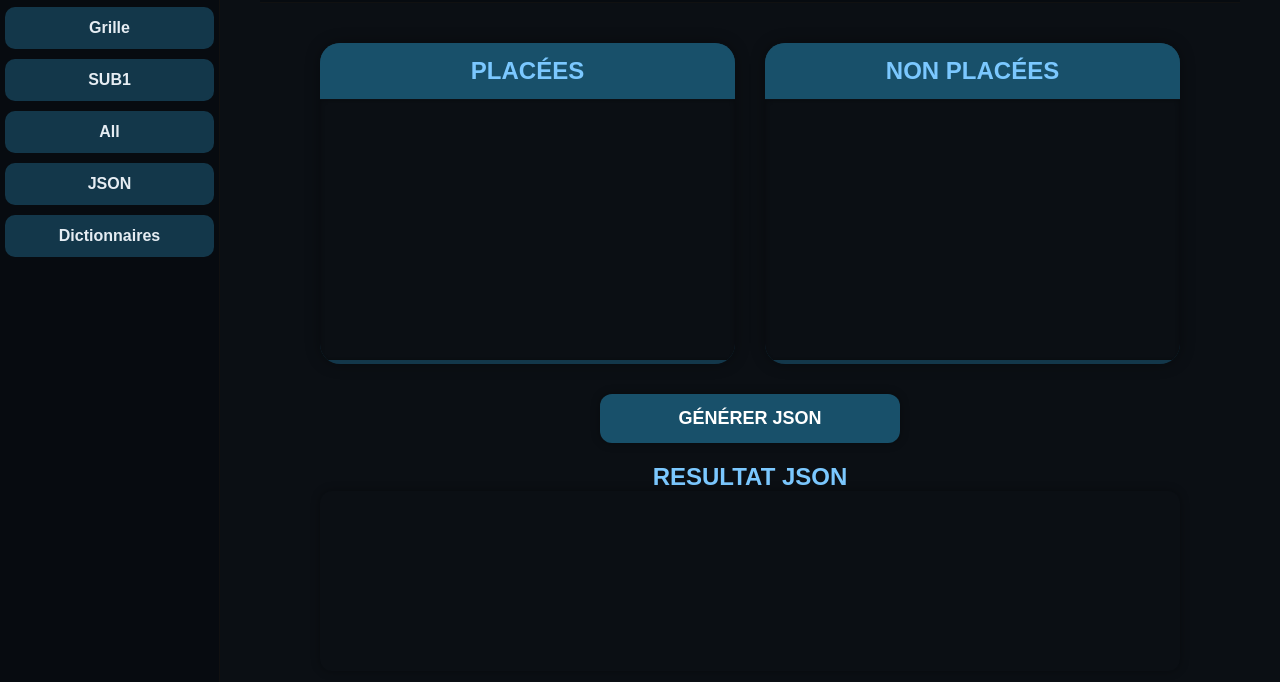
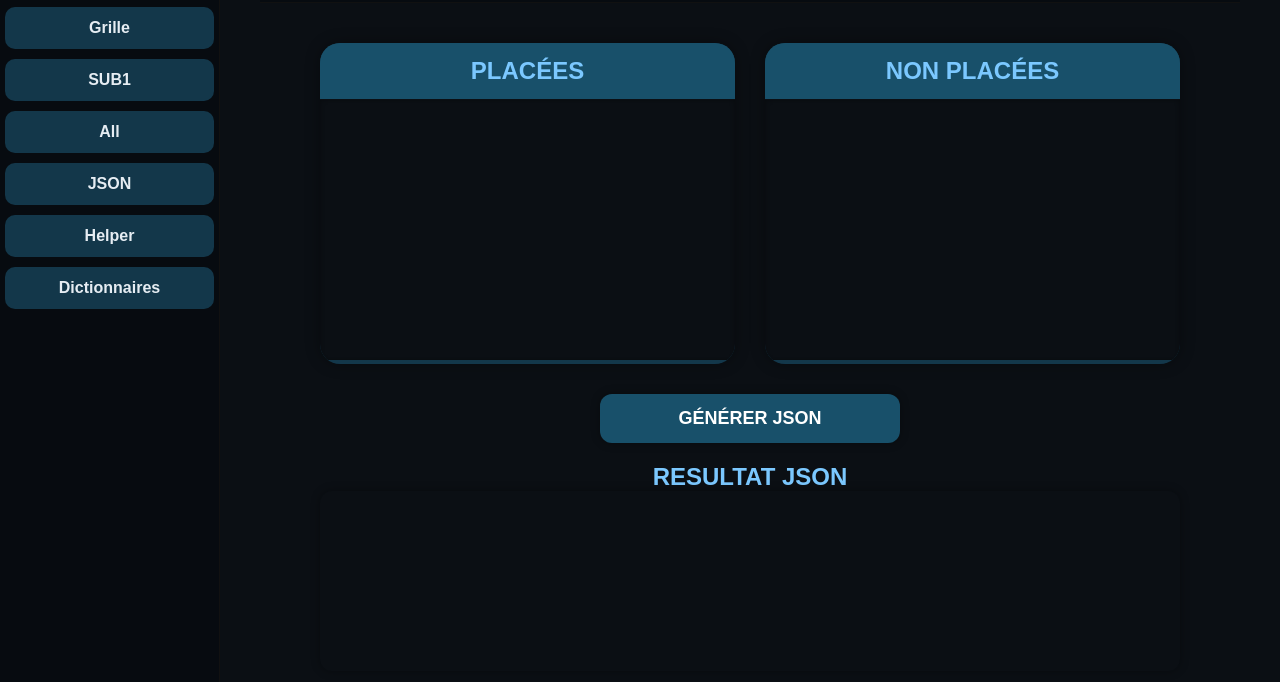
Before and after one commit to murireset/wordbombhelper, a plain HTML site: page json.html in a window 1280 px wide. Shown: the part 118-800 px from the top of the page. Drawn offline with Linux system fonts and the light colour scheme.

Commit message:
Update json.html

```diff
--- a/json.html
+++ b/json.html
@@ -170,6 +170,7 @@ footer {
   <a href="sub1.html">SUB1</a>
   <a href="all.html">All</a>
   <a href="json.html">JSON</a>
+  <a href="helper.html">Helper</a>
   <a href="dictionnaire.html">Dictionnaires</a>
 </div>
 
```
